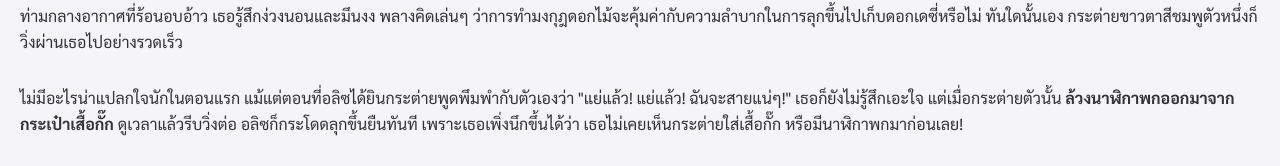
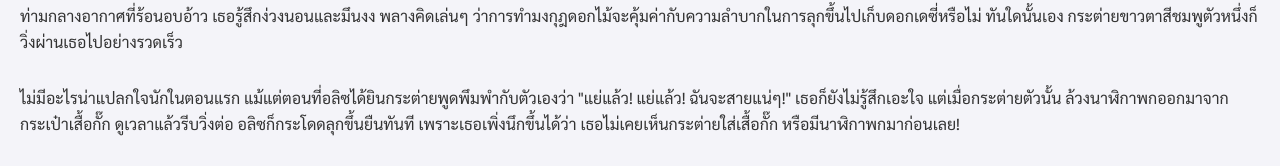
Before and after one commit to oilTS/CS384-Project, a plain HTML site: page articles/A.html in a window 1280 px wide. Shown: the part 203-369 px from the top of the page. Drawn offline with Linux system fonts and the light colour scheme; files that its build step writes are made by us from their sources.

Commit message:
fix articles1

```diff
--- a/articles/A.html
+++ b/articles/A.html
@@ -13,7 +13,7 @@
       ท่ามกลางอากาศที่ร้อนอบอ้าว เธอรู้สึกง่วงนอนและมึนงง พลางคิดเล่นๆ ว่าการทำมงกุฎดอกไม้จะคุ้มค่ากับความลำบากในการลุกขึ้นไปเก็บดอกเดซี่หรือไม่ ทันใดนั้นเอง กระต่ายขาวตาสีชมพูตัวหนึ่งก็วิ่งผ่านเธอไปอย่างรวดเร็ว
   </p>
   <p>
-      ไม่มีอะไรน่าแปลกใจนักในตอนแรก แม้แต่ตอนที่อลิซได้ยินกระต่ายพูดพึมพำกับตัวเองว่า "แย่แล้ว! แย่แล้ว! ฉันจะสายแน่ๆ!" เธอก็ยังไม่รู้สึกเอะใจ แต่เมื่อกระต่ายตัวนั้น <strong>ล้วงนาฬิกาพกออกมาจากกระเป๋าเสื้อกั๊ก</strong> ดูเวลาแล้วรีบวิ่งต่อ อลิซก็กระโดดลุกขึ้นยืนทันที เพราะเธอเพิ่งนึกขึ้นได้ว่า เธอไม่เคยเห็นกระต่ายใส่เสื้อกั๊ก หรือมีนาฬิกาพกมาก่อนเลย!
+      ไม่มีอะไรน่าแปลกใจนักในตอนแรก แม้แต่ตอนที่อลิซได้ยินกระต่ายพูดพึมพำกับตัวเองว่า "แย่แล้ว! แย่แล้ว! ฉันจะสายแน่ๆ!" เธอก็ยังไม่รู้สึกเอะใจ แต่เมื่อกระต่ายตัวนั้น ล้วงนาฬิกาพกออกมาจากกระเป๋าเสื้อกั๊ก ดูเวลาแล้วรีบวิ่งต่อ อลิซก็กระโดดลุกขึ้นยืนทันที เพราะเธอเพิ่งนึกขึ้นได้ว่า เธอไม่เคยเห็นกระต่ายใส่เสื้อกั๊ก หรือมีนาฬิกาพกมาก่อนเลย!
   </p>
   <p>
       ด้วยความอยากรู้อยากเห็นที่ลุกโชน เธอวิ่งไล่ตามมันข้ามทุ่งนาไป และทันเห็นมันกระโดดลงไปในโพรงกระต่ายขนาดใหญ่ใต้รั้วต้นไม้ อลิซกระโดดตามลงไปทันทีโดยไม่ทันได้คิดเลยว่าจะกลับออกมาได้อย่างไร
```
